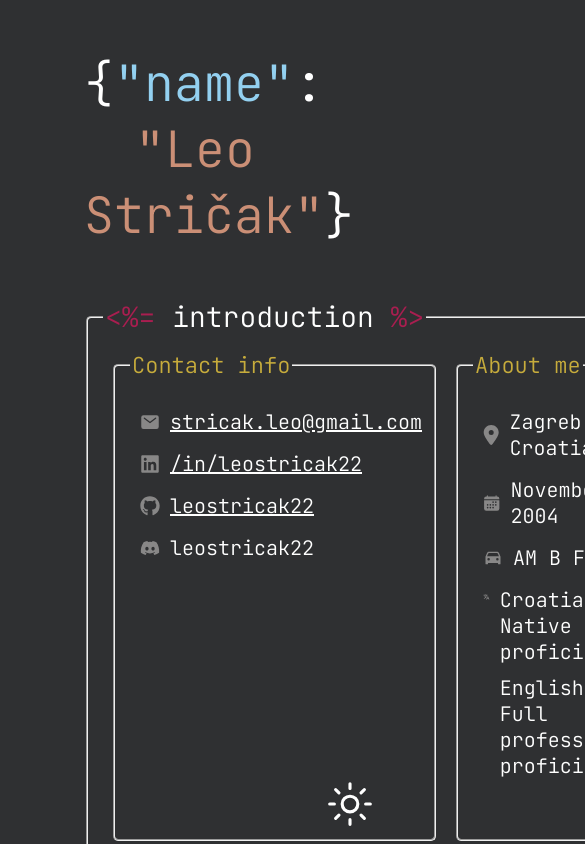
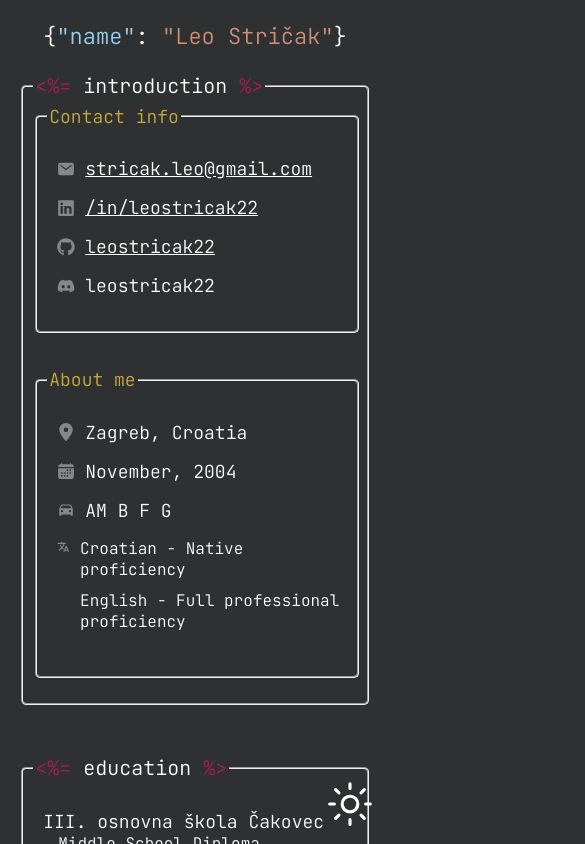
Before and after one commit to leostricak22/Resume, a React (Create React App) app: page / in a window 390 px wide. Shown: the top 844 px of the page, 585 px wide, since content can reach past the window. Built offline with nearby package versions, Linux system fonts and the light colour scheme.

Commit message:
feat: Add responsive design

```diff
--- a/src/SectionData.js
+++ b/src/SectionData.js
@@ -4,7 +4,6 @@ import {
     FaDatabase,
     FaDiscord,
     FaDocker, FaFigma,
-    FaGit,
     FaGithub,
     FaJava,
     FaLinkedin, FaLinux,
@@ -12,7 +11,6 @@ import {
 } from "react-icons/fa";
 import {FaC, FaLocationDot} from "react-icons/fa6";
 import {
-    SiC,
     SiCplusplus,
     SiCsharp, SiGit,
     SiJavascript, SiJquery, SiMysql,
--- a/src/components/List.js
+++ b/src/components/List.js
@@ -18,22 +18,28 @@ export default function List({list}) {
     }
 
     return (
+        <>
+            {
+                list &&
                 <ul>
                     {
-                list && list.map((item) => {
+                        list.map((item) => {
                             return (
                                 <li>
-                            <div className={"iconList " + (Array.isArray(item.value) && "multipleList ") + (item.gold && " gold ")}>
+                                    <div
+                                        className={"iconList " + (Array.isArray(item.value) && "multipleList ") + (item.gold && " gold ")}>
                                         {item.icon && item.icon}
                                         {item.href && <a href={item.href}>{getItemValue(item)}</a>}
                                         {!item.href && (getItemValue(item))}
                                     </div>
 
-                            { item.elaboration && <Elaboration elaborations={item} /> }
+                                    {item.elaboration && <Elaboration elaborations={item}/>}
                                 </li>
                             );
                         })
                     }
                 </ul>
+            }
+        </>
     );
 }
--- a/src/components/Section.js
+++ b/src/components/Section.js
@@ -1,6 +1,5 @@
 import SubSection from "./SubSection";
 import List from "./List";
-import SkillList from "./SkillList";
 
 export default function Section({section}) {
     return (
@@ -18,7 +17,6 @@ export default function Section({section}) {
             }
 
             <List list={section.list} />
-            <SkillList list={section.skillList} />
         </fieldset>
     );
 }
--- a/src/components/SkillList.js
+++ b/src/components/SkillList.js
@@ -1,8 +1,10 @@
 export default function SkillList({list}) {
     return (
+        <>
+            {list &&
                 <ul className="skillList">
                     {
-                list && list.map((item) => {
+                        list.map((item) => {
                             return (
                                 <li>
                                     <div className="skill">
@@ -14,5 +16,8 @@ export default function SkillList({list}) {
                         })
                     }
                 </ul>
+            }
+        </>
+
     );
 }
--- a/src/components/SubSection.js
+++ b/src/components/SubSection.js
@@ -6,6 +6,7 @@ export default function SubSection({subSection}) {
         <fieldset className="subSection">
             { subSection.name && <legend className="subSectionTitle">{subSection.title}</legend> }
             <List list={subSection.list} />
+
             <SkillList list={subSection.skillList} />
         </fieldset>
     );
--- a/src/index.css
+++ b/src/index.css
@@ -58,11 +58,12 @@ li {
 
 .section {
   border-radius: 5px;
+  margin-bottom: 50px;
   display: flex;
-  margin-bottom: 50px;
-  padding-left: 15px;
-  padding-right: 15px;
-
+  justify-content: space-between;
+  padding-left: 20px;
+  padding-right: 20px;
+  gap: 20px;
 }
 
 .subSectionTitle {
@@ -73,8 +74,7 @@ li {
 .subSection {
   border-radius: 5px;
   width: 100%;
-  margin: 10px;
-  padding-left: 15px;
+  margin-bottom: 15px;
   box-sizing: border-box;
 }
 
@@ -174,3 +174,127 @@ li span.moreInfo {
 .sectionCol {
     flex-direction: column;
 }
+
+@media screen and (max-width: 1200px) {
+  #main {
+    width: 70%;
+  }
+
+  .title {
+    font-size: 45px;
+  }
+}
+
+@media screen and (max-width: 1000px) {
+  #main {
+    width: 80%;
+  }
+
+  .title {
+    font-size: 40px;
+  }
+}
+
+@media screen and (max-width: 900px) {
+  #main {
+    width: 90%;
+  }
+}
+
+@media screen and (max-width: 750px) {
+  #main {
+    width: 95%;
+  }
+}
+
+@media screen and (max-width: 700px) {
+  .section {
+    flex-direction: column;
+  }
+}
+
+@media screen and (max-width: 620px) {
+  .title {
+    font-size: 35px;
+  }
+}
+
+@media screen and (max-width: 545px) {
+  .title {
+    font-size: 22px;
+  }
+
+  .sectionTitleValue {
+    font-size: 20px;
+  }
+
+  .ejsTag {
+    font-size: 20px;
+  }
+
+  .subSectionTitle {
+    font-size: 18px;
+  }
+
+  a {
+    font-size: 14;
+  }
+
+  ul li {
+    font-size: 14px;
+  }
+
+  .skill {
+    padding: 10px;
+    margin: 0;
+  }
+
+  .section {
+      padding-left: 10px;
+      padding-right: 10px;
+  }
+
+  .subSection {
+      padding-left: 10px;
+      padding-right: 10px;
+  }
+
+  span.moreInfo {
+      font-size: 14px;
+  }
+
+  .elaboration {
+      font-size: 16px;
+  }
+
+  .elaborationList {
+      margin-left: 5px;
+  }
+
+  .iconList {
+      font-size: 18px;
+  }
+
+  ul li svg {
+      font-size: 18px;
+  }
+
+  .list {
+      font-size: 16px;
+  }
+
+  .sectionCol {
+      flex-direction: column;
+  }
+
+  .multipleList {
+      align-items: flex-start;
+  }
+
+  .section {
+      flex-direction: column;
+  }
+  .skillValue {
+    font-size: 14px;
+  }
+}
```
Lines whose indentation alone changed are shown as unchanged.
